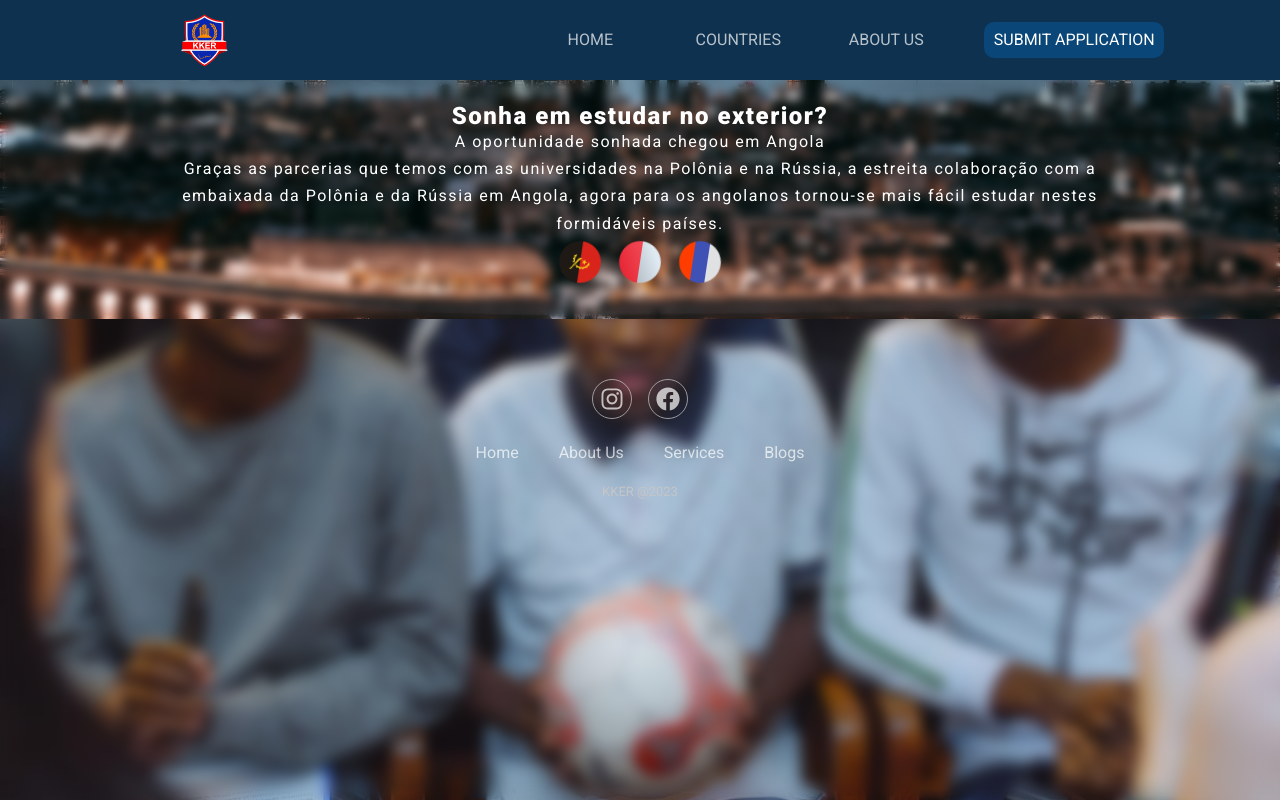
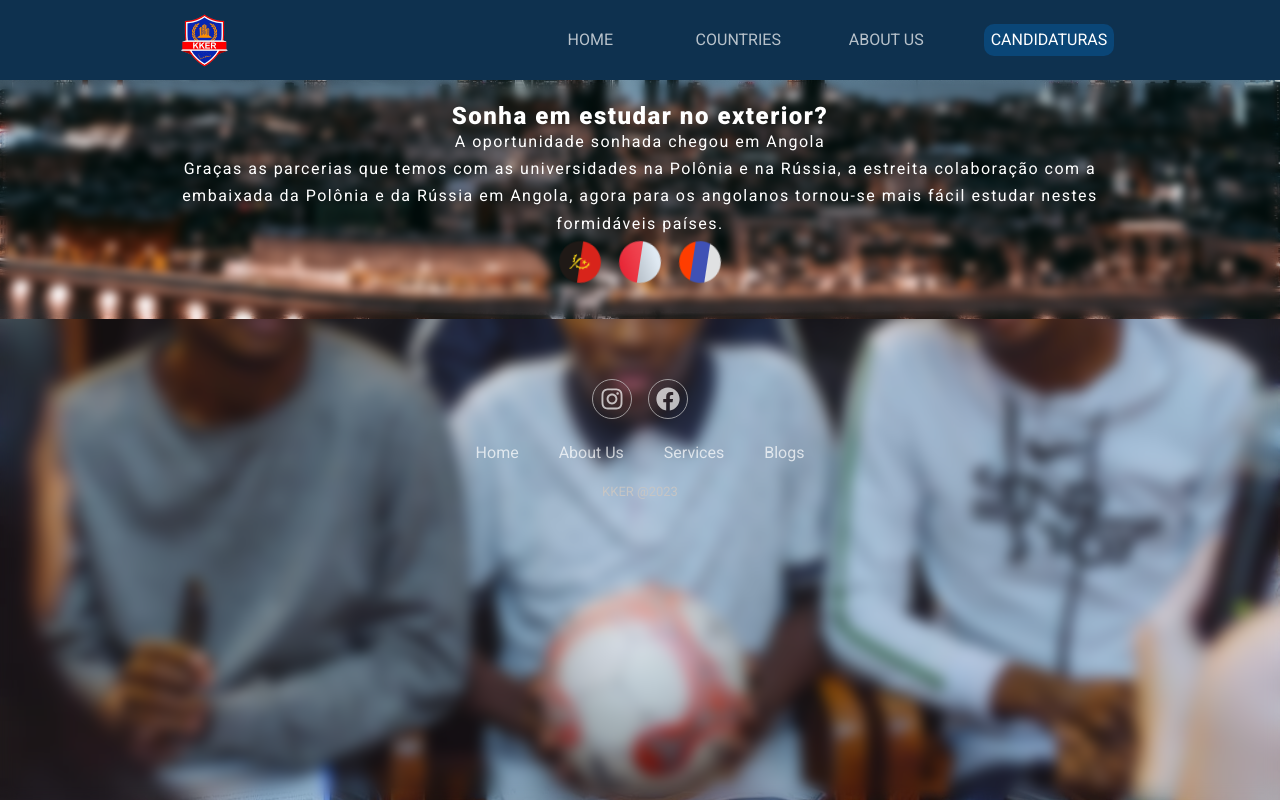
Before and after one commit to inacio000/Fron-End-KKER, a React (Create React App) app: page / in a window 1280 px wide. Built offline with nearby package versions, Linux system fonts and the light colour scheme.

Commit message:
Update the style and navbar component

```diff
--- a/src/App.css
+++ b/src/App.css
@@ -36,7 +36,7 @@ header .nav-btn {
 }
 
 span {
-  width: fit-content;
+  /* width: fit-content; */
   opacity: 0.7;
 }
 
@@ -45,10 +45,8 @@ span:hover {
 }
 
 .application {
-  width: 180px;
-  display: inline-block;
   background-color: #085ca07e;
-  padding: 4px 5px;
+  padding: .4rem;
   border-radius: 10px;
   opacity: 1;
 }
@@ -68,13 +66,12 @@ nav a:hover .sub-menu-1 {
   background-color: #0e314f;
   padding-top: 1.5rem;
   border-radius: 10px;
+  opacity: 0;
+  animation: appear 1s forwards;
 }
 
 nav a:hover .sub-menu-1 ul li {
   display: block;
-}
-
-nav a:hover .sub-menu-1 ul li {
   width: 130px;
   text-align: center;
   border-radius: 10px;
@@ -99,6 +96,19 @@ nav a:hover .sub-menu-1 ul li:hover {
   margin-top: -35px;
   margin-left: 95%;
   border-radius: 10px;
+  opacity: 0;
+  animation: appear 1s forwards;
+}
+
+/* Sub-menu Animation */
+@keyframes appear {
+  0% {
+    transform: scale(1);
+    opacity: 0;
+  }
+  100% {
+    opacity: 1;
+  }
 }
 
 @media only screen and (max-width: 800px) {
@@ -139,18 +149,22 @@ nav a:hover .sub-menu-1 ul li:hover {
     right: 2rem;
   }
 
-  nav a:hover .sub-menu-1 ul li {
+  nav a:hover .sub-menu-1, .sub-menu-2 {
     display: none;
   }
 
-  span {
+  /* nav .sub-menu-1, .sub-menu-2 {
     display: block;
-    text-align: center;
-    margin: auto;
+    background-color: #085ca0c6;
+    border-radius: 10px;
+  } */
+
+  .navbar a {
+    width: 170px;
   }
 
-  span .application {
-    width: 0px;
+  span {
+    opacity: 1;
   }
 
 }
@@ -186,6 +200,7 @@ section .container .flags img {
   }
 }
 
+/* Flag Animation */
 @keyframes flag-spin {
   from {
     transform: rotate(0deg);
--- a/src/components/NavBar/NavBar.js
+++ b/src/components/NavBar/NavBar.js
@@ -17,7 +17,7 @@ function NavBar() {
       <nav ref={navRef} className="navbar" id="navbar">
         <a href="#" className="navlink"><span>HOME</span></a>
 
-        <a href="#" className="navlink"><span>COUNTRIES</span>
+        <a href="#" className="navlink"><span className="no-hover">COUNTRIES</span>
           <div className="sub-menu-1 sub1">
             <ul>
               <li className="hover-sub">
@@ -43,21 +43,24 @@ function NavBar() {
           </div>
         </a>
 
-        <a href="#" className="navlink"><span>ABOUT US</span>
+        <a href="#" className="navlink"><span className="no-hover">ABOUT US</span>
           <div className="sub-menu-1 sub2">
             <ul>
               <li><a href="">Services</a></li>
               <li><a href="">KKER</a></li>
+              <li><a href="">About Us</a></li>
             </ul>
           </div>
         </a>
 
-        <a href="#" className="navlink"><span className="application">SUBMIT APPLICATION</span>
+        <a href="#" className="navlink"><span className="application no-hover
+no-hover">CANDIDATURAS</span>
           <div className="sub-menu-1 sub3">
             <ul>
               <li><a href="">Requisitos</a></li>
               <li><a href="">Universidade</a></li>
               <li><a href="">Especialidades</a></li>
+              <li><a href="">Aplicar</a></li>
             </ul>
           </div>
         </a>
```
